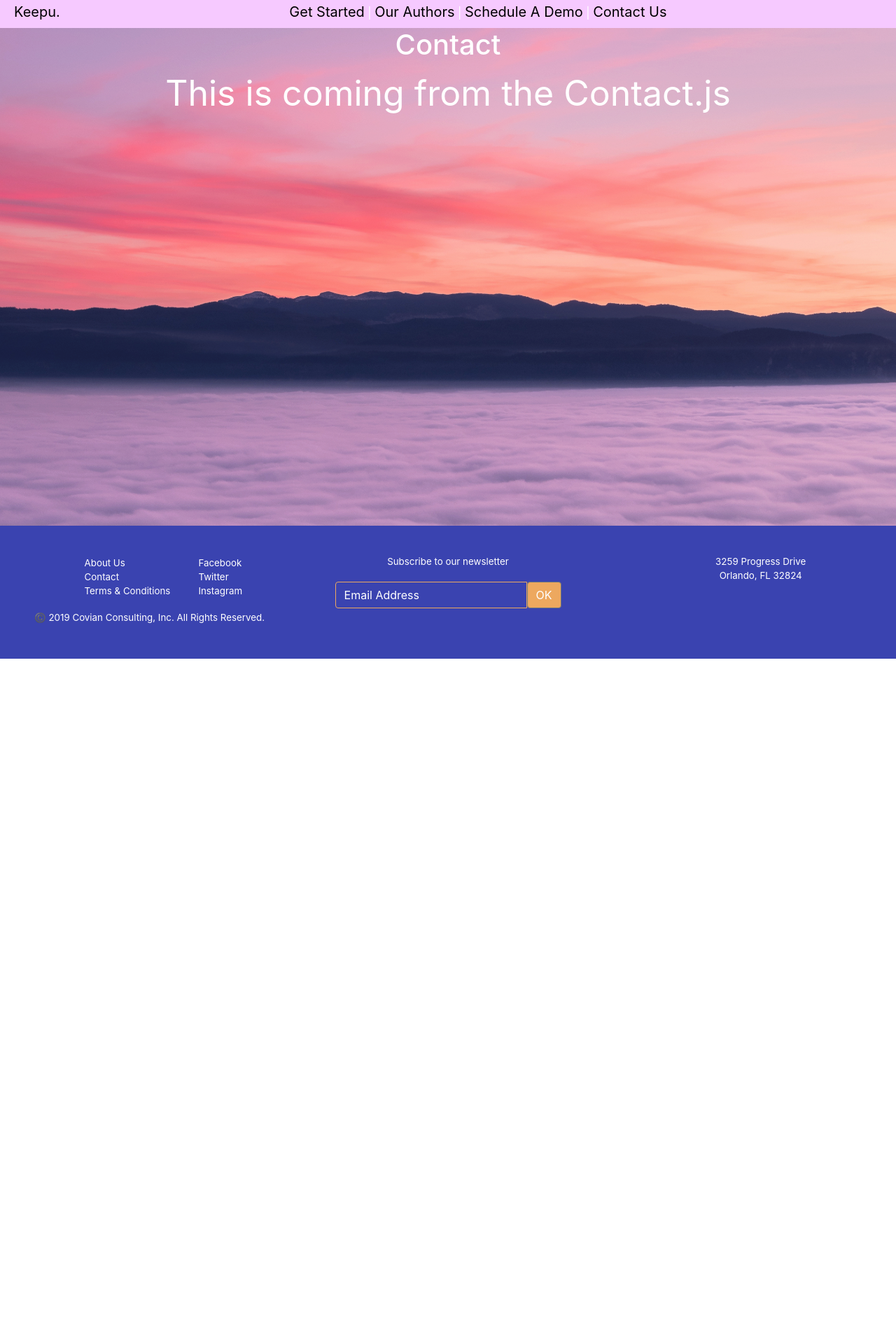
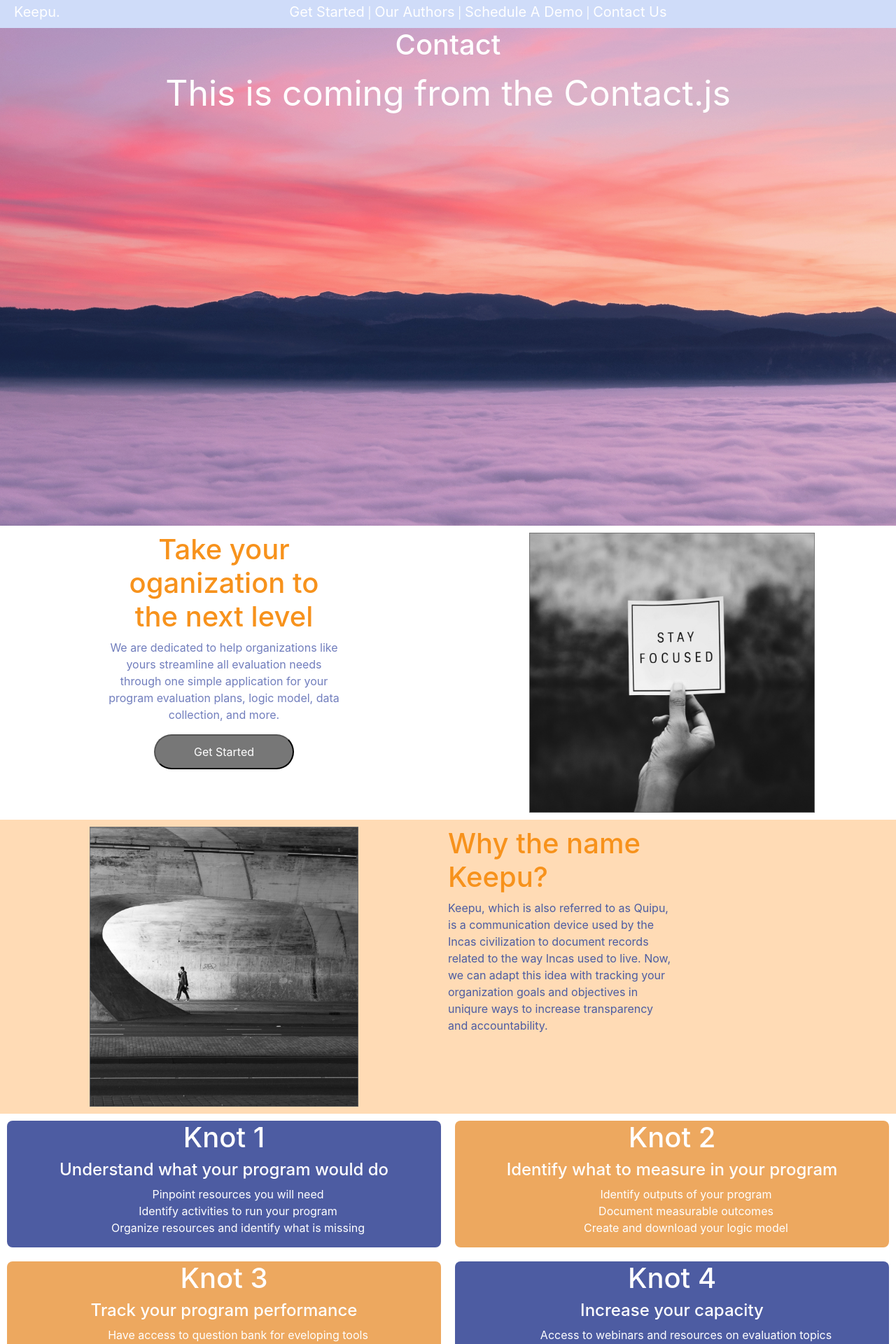
Before and after one commit to cortes-web-tech/COP4331-large-project, a React (Create React App) app in the folder website/: page /contact in a window 1280 px wide. Shown: the top 1920 px of the page at 70% size. Before the commit the page ends 941 px from the top, so only its background shows below. Built offline with nearby package versions, Linux system fonts and the light colour scheme.

Commit message:
version update

```diff
--- a/website/src/App.css
+++ b/website/src/App.css
@@ -4,7 +4,7 @@
   /* height:1000px; */
   width: 100%;
   height: auto;
-  background: #f6c9ff;
+  background: #cfdcf9;
   display: flex;
   flex-direction: column;
   flex:1;
--- a/website/src/App.js
+++ b/website/src/App.js
@@ -4,6 +4,10 @@ import './App.css';
 import Background from './background.png';
 import Header from './components/layout/Header';
 import Footer from './components/layout/Footer';
+import NextLevelOrg from './components/layout/NextLevelOrg';
+import WhyKeepu from './components/layout/WhyKeepu';
+import Knots from './components/layout/Knots';
+import Services from './components/layout/Services';
 
 // Linked pages
 import Authors from './components/pages/Authors';
@@ -22,6 +26,7 @@ class App extends Component {
       <div className="headerDiv">
         <Header/>
       </div>
+
         <div style={pageStyle} className="displayPage">
 
 
@@ -31,15 +36,20 @@ class App extends Component {
             <Route exact path="/contact" component={Contact}/>
 
         </div>
-
+        <div>
+          <NextLevelOrg/>
+          <WhyKeepu/>
+          <Knots/>
+          <Services/>
+        </div>
         <div className="footerDiv">
         <Footer/>
         </div>
       </div>
+      </Router>
 
 
 
-      </Router>
     );
   }
 }
--- a/website/src/components/layout/Footer.js
+++ b/website/src/components/layout/Footer.js
@@ -63,7 +63,7 @@ const addressStyle = {
   listStyleType:'none',
 }
 const emailInputStyle = {
-  backgroundColor:"#3a43b0",
+  backgroundColor:"#4D5CA2",
   borderColor:"#EDA85F",
   color:'white',
 
@@ -81,7 +81,7 @@ const linkStyle = {
 
 const footerStyle = {
   opacity: '1.0',
-  background: "#3a43b0",
+  background: "#4D5CA2",
   height: "190px",
   color: '#ffffff',
   fontSize:'10pt'
--- a/website/src/components/layout/Header.js
+++ b/website/src/components/layout/Header.js
@@ -16,7 +16,7 @@ function Header(){
 }
 
 const linkStyle = {
-  color: 'black',
+  color: 'white',
   textDecoration: 'none',
   fontSize: "20px",
 }
@@ -24,7 +24,7 @@ const linkStyle = {
 
 const h1Style = {
   fontSize: "20px",
-  color: 'black',
+  color: 'white',
   textDecoration: 'none'
 }
 
```
Also changed, not shown: 1 other file (tests, documents, lock files or other folders).
